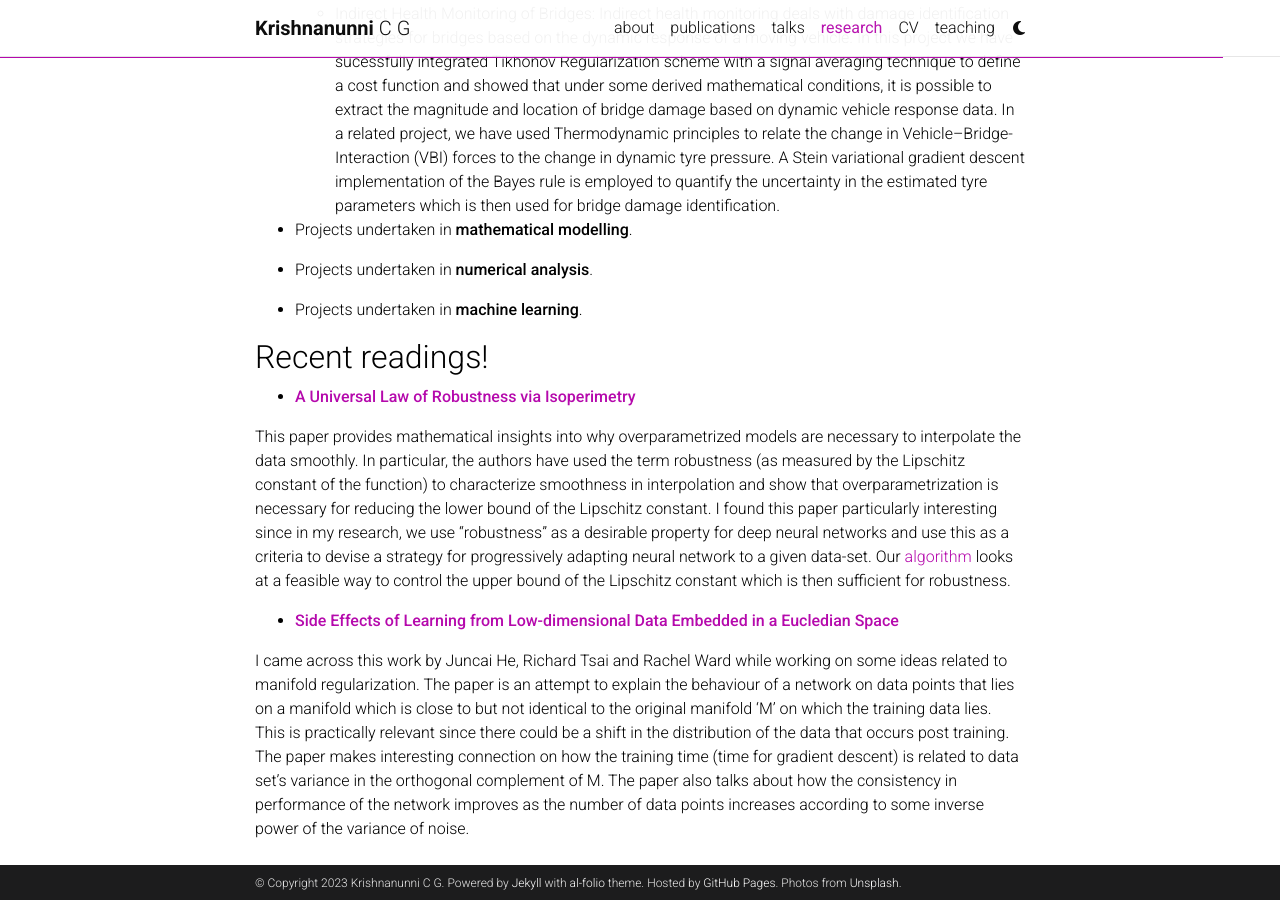
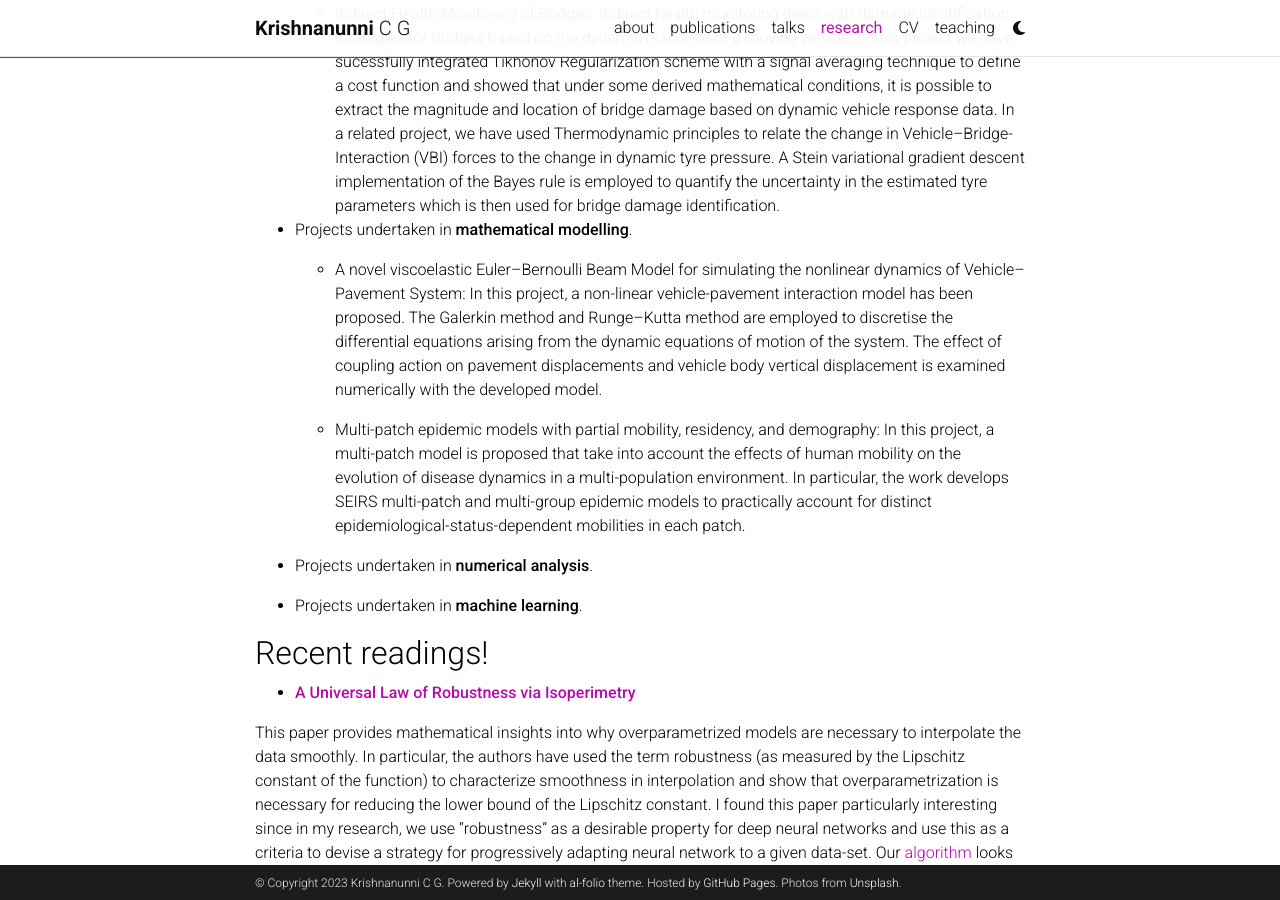
Before and after one commit to cgkrishnanunni/cgkrishnanunni.github.io, a Jekyll site: the page built from _pages/repositories.md, in a window 1280 px wide and 900 px high, scrolled down 554 px. Built offline with Jekyll 4.4.1, drawn with Linux system fonts in a browser that asks for light colours; comment, search, counter and statistics services are not loaded; a style sheet for code colours, icons or effects is not loaded.

Commit message:
Update repositories.md

```diff
--- a/_pages/repositories.md
+++ b/_pages/repositories.md
@@ -19,7 +19,9 @@
 
 - Projects undertaken in **mathematical modelling**.
 
+  - A novel viscoelastic Euler–Bernoulli Beam Model for simulating the nonlinear dynamics of Vehicle–Pavement System: In this project, a non-linear vehicle-pavement interaction model has been proposed. The Galerkin method and Runge–Kutta method are employed to discretise the differential equations arising from the dynamic equations of motion of the system. The effect of coupling action on pavement displacements and vehicle body vertical displacement is examined numerically with the developed model.
 
+  - Multi-patch epidemic models with partial mobility, residency, and demography: In this project, a multi-patch  model is proposed that take into account the effects of human mobility on the evolution of disease dynamics in a multi-population environment.  In particular, the work develops  SEIRS multi-patch and multi-group epidemic models to practically account for distinct epidemiological-status-dependent mobilities in each patch.
 
 - Projects undertaken in **numerical analysis**.
 
```
